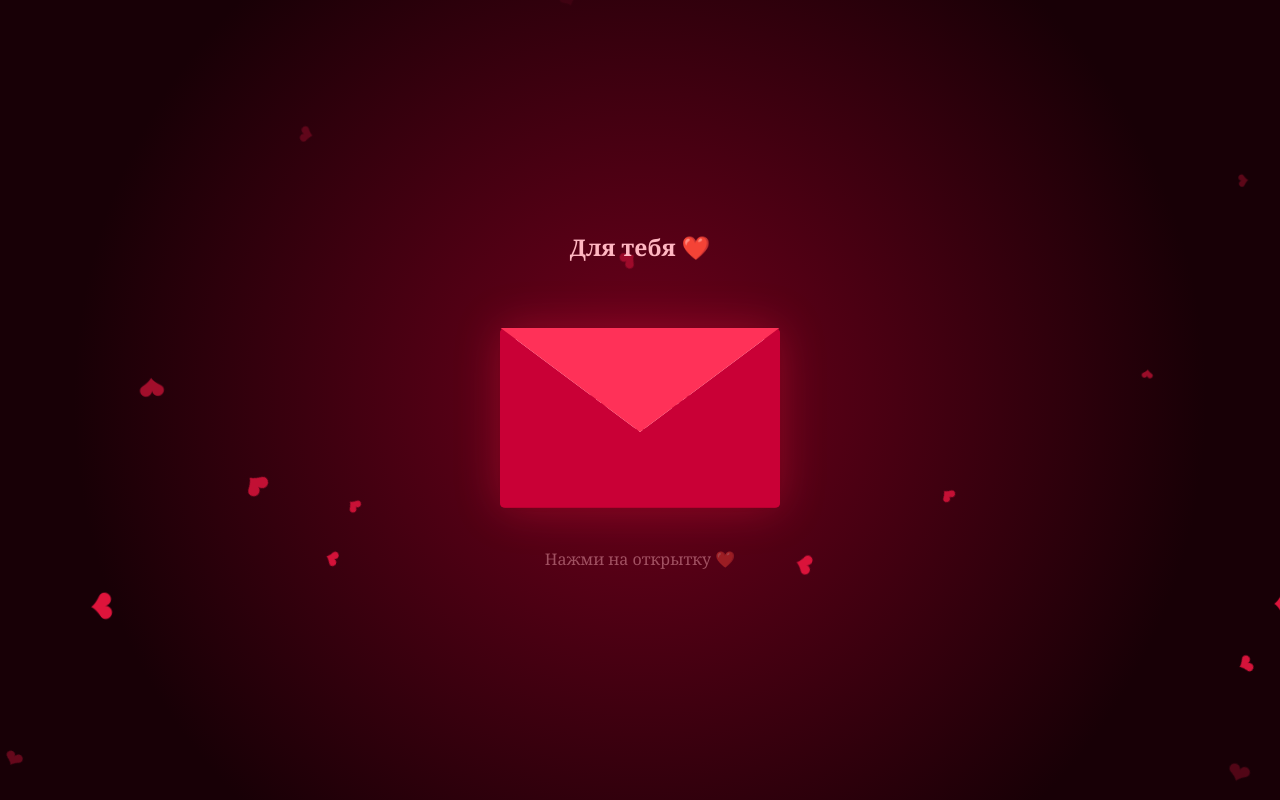
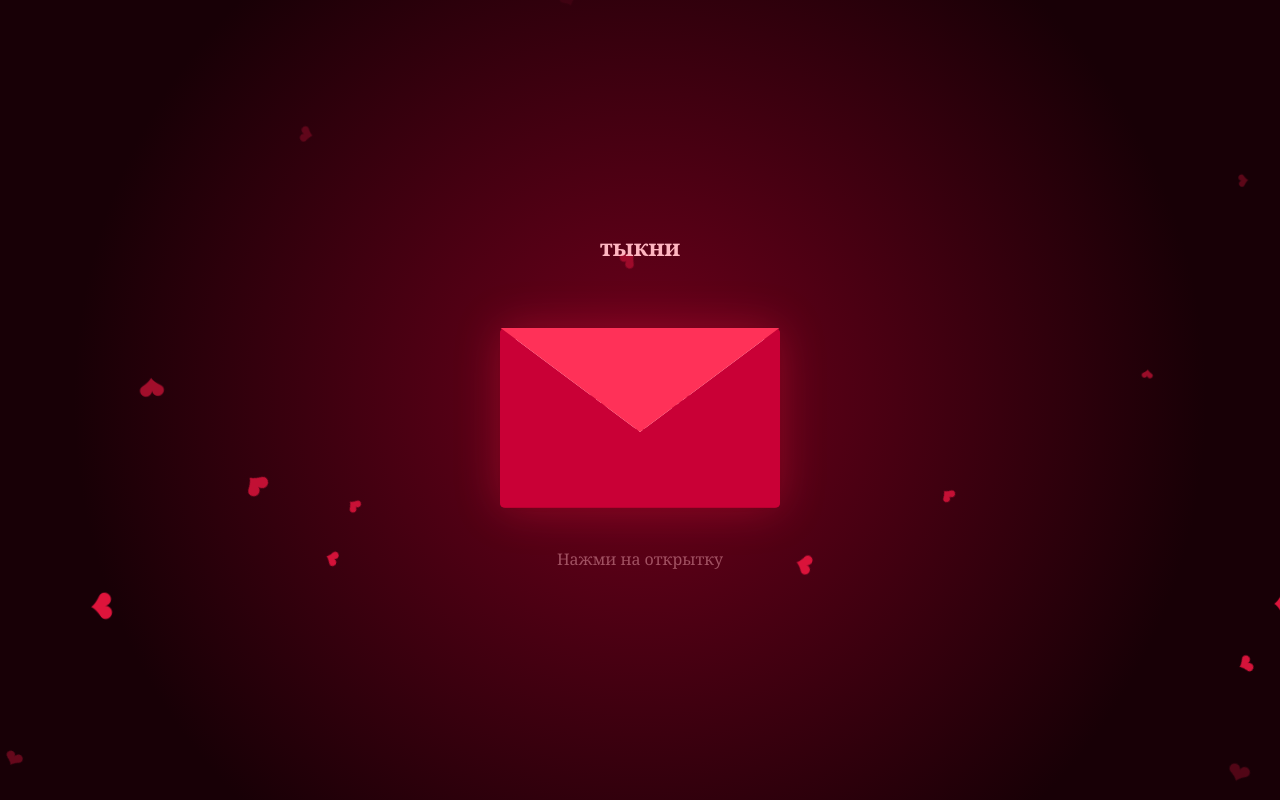
Before and after one commit to wellmvd-debug/love-card, a plain HTML site: page index.html in a window 1280 px wide. Drawn offline with Linux system fonts and the light colour scheme.

Commit message:
Update index.html

```diff
--- a/index.html
+++ b/index.html
@@ -5,7 +5,7 @@
 <meta charset="UTF-8">
 <meta name="viewport" content="width=device-width, initial-scale=1.0">
 <meta name="theme-color" content="#250009">
-<title>Для тебя ❤️</title>
+<title>тыкни </title>
 
 <style>
 * {
@@ -140,7 +140,7 @@ h2 {
 <body>
 
 <div class="container">
-    <h2>Для тебя ❤️</h2>
+    <h2>тыкни </h2>
 
     <div class="envelope" id="envelope">
         <div class="letter">
@@ -152,7 +152,7 @@ h2 {
     </div>
 
     <div class="hint" id="hint">
-        Нажми на открытку ❤️
+        Нажми на открытку
     </div>
 </div>
 
```
